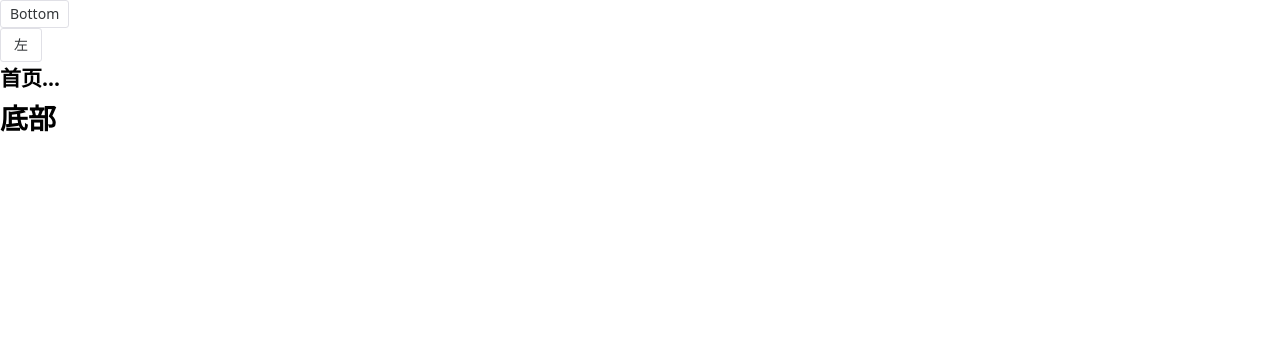
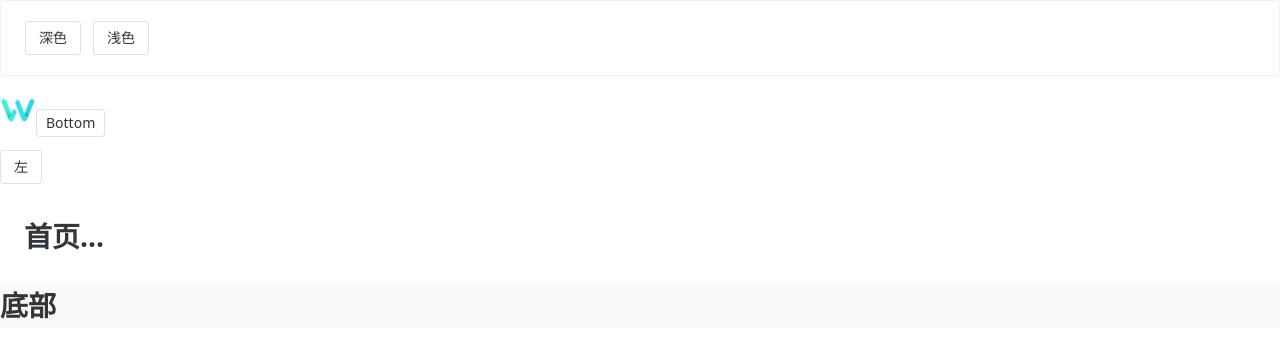
Before and after one commit to NepGliding/vnarp, a Vue app: page / in a window 1280 px wide. Shown: the top 358 px of the page. Built offline with nearby package versions, Linux system fonts and the light colour scheme.

Commit message:
Seventeenth archive 260412 2940

```diff
--- a/index.html
+++ b/index.html
@@ -1,10 +1,10 @@
-<!DOCTYPE html>
+<!doctype html>
 <html lang="">
   <head>
-    <meta charset="UTF-8">
-    <link rel="icon" href="/favicon.ico">
-    <meta name="viewport" content="width=device-width, initial-scale=1.0">
-    <title>Vite App</title>
+    <meta charset="UTF-8" />
+    <link rel="icon" href="/favicon.ico" />
+    <meta name="viewport" content="width=device-width, initial-scale=1.0" />
+    <title>awR App</title>
   </head>
   <body>
     <div id="app"></div>
--- a/src/App.vue
+++ b/src/App.vue
@@ -1,14 +1,63 @@
 <template>
-  <header><AppHeader /></header>
-  <nav><AppNav /></nav>
-  <aside><router-view /></aside>
-  <footer><AppFooter /></footer>
+  <n-layout class="root">
+    <n-config-provider :theme="theme">
+      <n-global-style />
+      <n-card>
+        <n-space>
+          <n-button @click="theme = darkTheme"> 深色 </n-button>
+          <n-button @click="theme = null"> 浅色 </n-button>
+        </n-space>
+      </n-card>
+      <n-layout-header>
+        <AppHeader />
+        <AppNav />
+      </n-layout-header>
+      <n-layout-content content-style="padding: 24px;"> <router-view /> </n-layout-content>
+      <n-layout-footer><AppFooter /></n-layout-footer>
+    </n-config-provider>
+  </n-layout>
 </template>
 
 <script setup>
+import { ref, watch } from "vue";
 import AppHeader from "@/components/layout/AppHeader.vue";
 import AppNav from "@/components/layout/AppNav.vue";
 import AppFooter from "@/components/layout/AppFooter.vue";
+
+import {
+  NGlobalStyle,
+  NButton,
+  NLayout,
+  NLayoutHeader,
+  NLayoutContent,
+  NLayoutFooter,
+  NConfigProvider,
+  darkTheme,
+  NCard,
+  NSpace,
+} from "naive-ui";
+
+const theme = ref(null);
+
+watch(
+  theme,
+  (newTheme) => {
+    // 使用 name 属性判断更可靠
+    const isDark = newTheme !== null && newTheme.name === "dark";
+    if (isDark) {
+      document.documentElement.classList.add("dark");
+    } else {
+      document.documentElement.classList.remove("dark");
+    }
+  },
+  { immediate: true },
+);
 </script>
 
-<style scoped></style>
+<style>
+.root {
+  max-width: 1408px;
+  width: 100%;
+  margin: 0 auto;
+}
+</style>
--- a/src/components/layout/AppFooter.vue
+++ b/src/components/layout/AppFooter.vue
@@ -1,5 +1,7 @@
 <template>
-  <h1>底部</h1>
+  <div>
+    <h1>底部</h1>
+  </div>
 </template>
 
 <script setup></script>
--- a/src/components/layout/AppHeader.vue
+++ b/src/components/layout/AppHeader.vue
@@ -1,15 +1,26 @@
 <template>
+  <div class="main">
+    <n-icon size="36">
+      <img :src="logoSrc" alt="logo" />
+    </n-icon>
     <n-popover :overlap="overlap" :show-arrow="false" placement="bottom" trigger="click">
       <template #trigger>
         <n-button size="small" style="grid-area: 5 / 2 / 6 / 3"> Bottom </n-button>
       </template>
       <div class="large-text">啊！</div>
     </n-popover>
+  </div>
 </template>
 <script setup>
 import { ref } from "vue";
-import { NButton, NPopover } from "naive-ui";
+import { NButton, NPopover, NIcon } from "naive-ui";
+import logoSrc from "@/assets/images/awrw36.svg";
 const overlap = ref(false);
 </script>
 
-<style scoped></style>
+<style scoped>
+.main {
+  height: 68px;
+  padding: 16px 0;
+}
+</style>
--- a/src/components/layout/AppNav.vue
+++ b/src/components/layout/AppNav.vue
@@ -1,6 +1,7 @@
 <template>
+  <div class="main">
     <n-button @click="activate('left')"> 左 </n-button>
-  <n-drawer v-model:show="active" :width="256" :placement="placement">
+    <n-drawer v-model:show="active" :width="262" :placement="placement">
       <n-drawer-content title="导航栏">
         <router-link to="/">首页</router-link>
         <router-link to="/article">文章</router-link>
@@ -8,6 +9,7 @@
         <router-link to="/about">关于</router-link>
       </n-drawer-content>
     </n-drawer>
+  </div>
 </template>
 
 <script setup>
@@ -22,4 +24,9 @@ function activate(place) {
 }
 </script>
 
-<style scoped></style>
+<style scoped>
+.main {
+  height: 46px;
+  padding: 6px 0;
+}
+</style>
```
Also changed, not shown: projectsTructure.txt, src/assets/images/awrw36.svg (added), 1 other file (tests, documents, lock files or other folders). Lines whose indentation alone changed are shown as unchanged.
